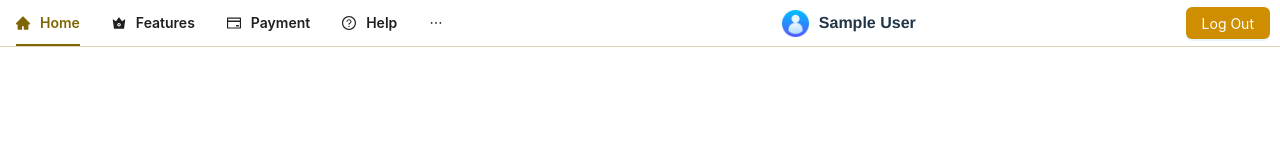
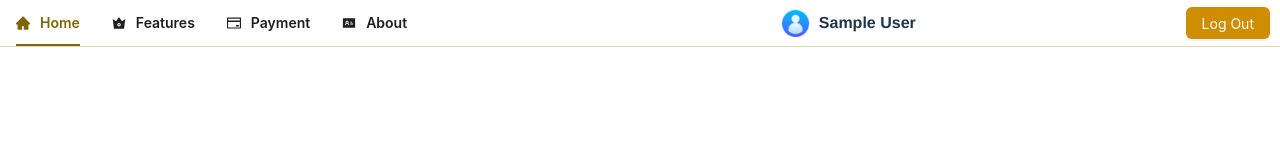
Before and after one commit to dananjaya6005/GiftOfHopes, a React (Vite) app: page /checkadminauth in a window 1280 px wide. Shown: the top 160 px of the page. Built offline with nearby package versions, Linux system fonts and the light colour scheme; no server answers; sample sign-in values are in the browser's storage; a web font is replaced by a local one.

Commit message:
final deployement

```diff
--- a/src/components/Nav/Navbar.tsx
+++ b/src/components/Nav/Navbar.tsx
@@ -2,7 +2,6 @@ import { useState, useEffect } from "react";
 import {
   CreditCardOutlined,
   HomeFilled,
-  QuestionCircleOutlined,
   CrownFilled,
 } from "@ant-design/icons";
 import { Menu, Button ,ConfigProvider } from "antd";
@@ -48,13 +47,13 @@ const items = [
     disabled: false,
   },
   {
-    label: "Help",
+    label: "About",
     key: "SubMenu",
-    icon: <QuestionCircleOutlined />,
+    icon: <AiFillIdcard />,
     children: [
       {
         type: "group",
-        label: "Mission and Team",
+        label: "About Us",
         children: [
           {
             label: "Our Mission",
@@ -64,15 +63,16 @@ const items = [
             label: "Our Team",
             key: "/Team",
           },
+          {
+            label: "Who Are we ?",
+            key: "/About",
+          },
+
         ],
       },
     ],
   },
-  {
-    label: "About US",
-    key: "/About",
-    icon: <AiFillIdcard />,
-  },
+
 ];
 
 const Navbar = () => {
```
Also changed, not shown: src/MainRouter.tsx (+4 -3 lines), src/components/AboutUs/Team/Team.tsx (+2 -7 lines), 1 other file (tests, documents, lock files or other folders).
